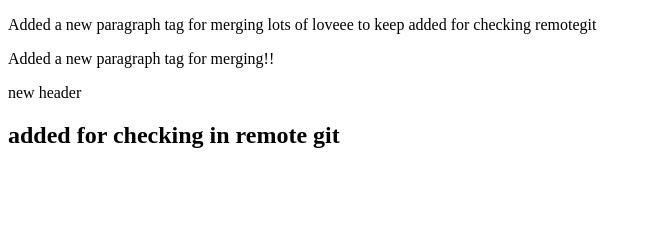
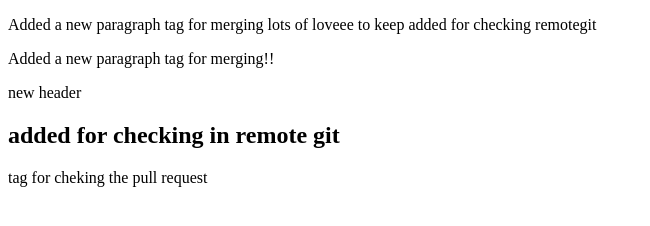
Before and after one commit to vamsikandula03/Git-learning, a plain HTML site: page index.html in a window 1280 px wide. Shown: the whole page, without its empty margins (0-650 px from the left). Drawn offline with Linux system fonts and the light colour scheme.

Commit message:
added a span tag

```diff
--- a/index.html
+++ b/index.html
@@ -11,6 +11,6 @@
     <p>Added a new paragraph tag for merging!!</p>
     <p>new header</p>
     <h2>added for checking in remote git</h2>
-
+    <span>tag for cheking the pull request</span>
 </body>
 </html>
```
